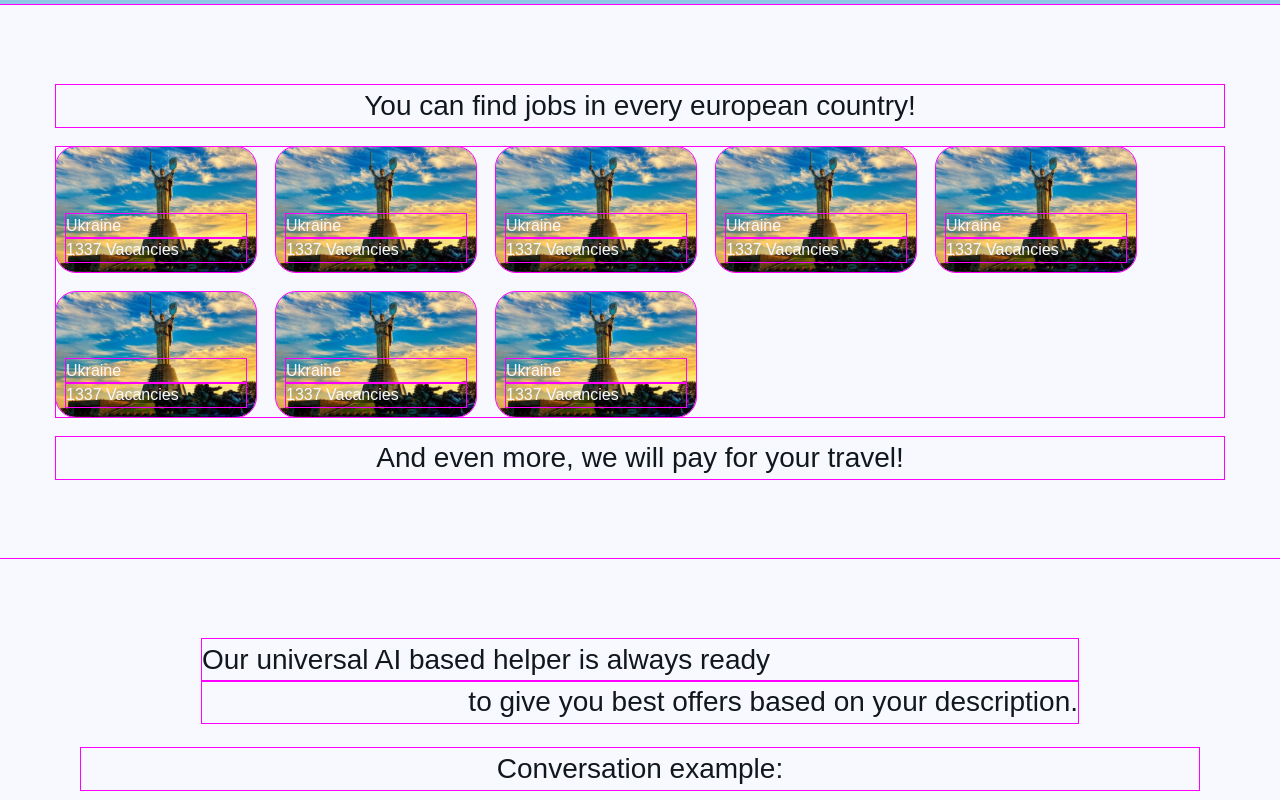
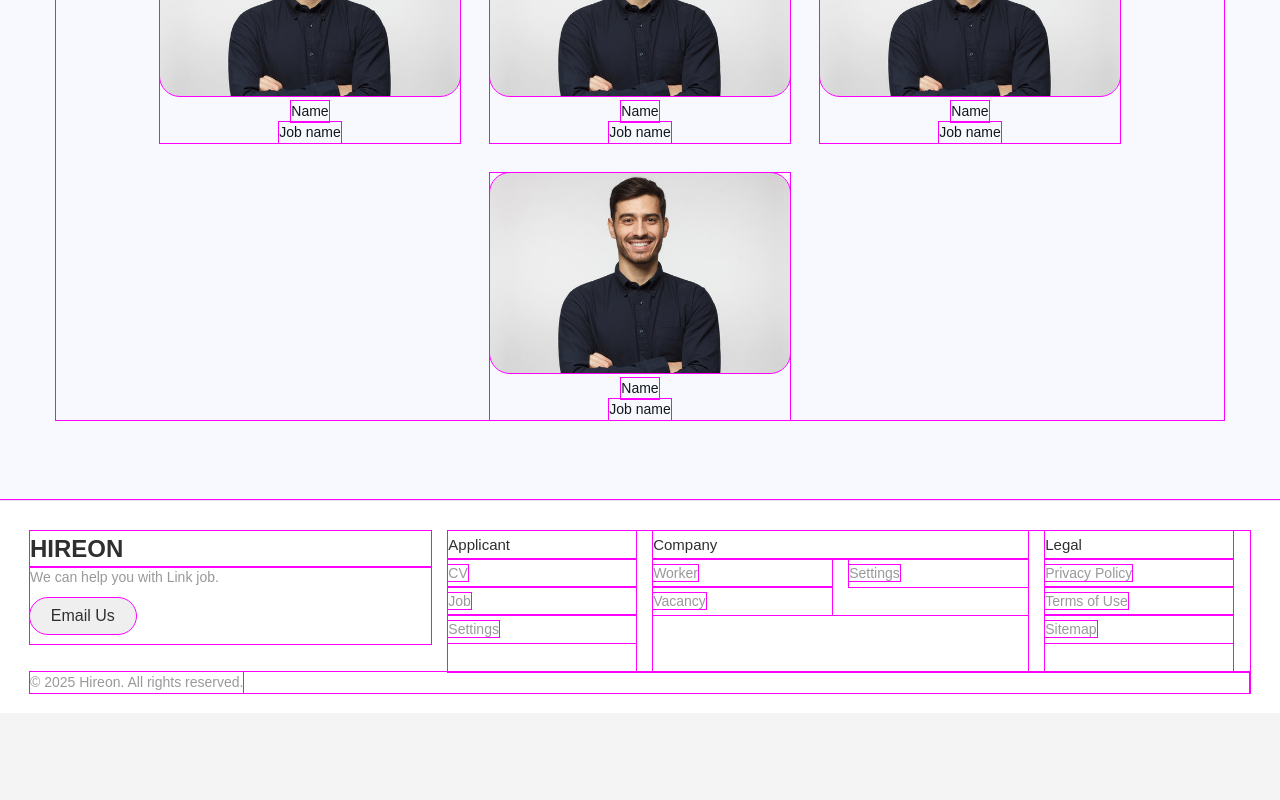
Before and after one commit to Ivan3750/Hireon, a Next.js app: page / in a window 1280 px wide. Shown: the part 2406-3206 px from the top of the page. After the commit the page ends 3119 px from the top, so only its background shows below. Built offline with nearby package versions, Linux system fonts and the light colour scheme; a web font is replaced by a local one.

Commit message:
new footer

```diff
--- a/src/app/(settings)/settings/@user/page.js
+++ b/src/app/(settings)/settings/@user/page.js
@@ -49,16 +49,16 @@ export default function Settings() {
             <div className="flex flex-row justify-between w-full">
               <div className="flex flex-row gap-[20px] text-[0.9vw] font-light">
                 <ul className="text-[#808080] gap-[3px] flex flex-col">
-                  <li className="flex items-center gap-1">
+                  <li key={1} className="flex items-center gap-1">
                     <FaHouse className="text-[18px]" /> {translations.settings.city}:
                   </li>
-                  <li className="flex items-center gap-1">
+                  <li key={2} className="flex items-center gap-1">
                     <FaMapMarkerAlt className="text-[18px]" /> {translations.settings.country}:
                   </li>
-                  <li className="flex items-center gap-1">
+                  <li key={3} className="flex items-center gap-1">
                     <MdOutlineMail className="text-[20px]" /> {translations.login.email}:
                   </li>
-                  <li className="flex items-center gap-1">
+                  <li  key={4}className="flex items-center gap-1">
                     <FaPhoneAlt className="text-[18px]" />{translations.login.phone}:
                   </li>
                 </ul>
--- a/src/app/components/Footer.js
+++ b/src/app/components/Footer.js
@@ -1,18 +1,90 @@
-"use client";
-import noRender from "../noRender.json";
-import { usePathname } from "next/navigation";
-export default function Footer() {
-  if (noRender.includes(usePathname())) return null;
+import Link from "next/link";
+
+
+
+const Footer = () => {
   return (
-    <footer className="flex flex-row justify-between items-center footer w-full bg-[#219EBC] p-[20px]">
-      <h2 className="font-bold  max-[1537px]:text-[30px]
-          max-[1280px]:text-[28px]
-          max-[1024px]:text-[24px]
-          max-[768px]:text-[20px]
-          max-[480px]:text-[16px]" >Hireon</h2>
-      <h2 className="font-medium max-[1537px]:text-[18px]
-          max-[768px]:text-[14px]
-          max-[480px]:text-[10px]">Copyright &copy; 2025, Hireon</h2>
-    </footer>
+    <>
+      <footer className="footer">
+        <div className="footer__addr">
+          <h3 className="footer__logo">HIREON</h3>
+
+
+          <address>
+We can help you with Link job.
+            <Link className="footer__btn" href="mailto:example@gmail.com">
+              Email Us
+            </Link>
+          </address>
+        </div>
+
+        <ul className="footer__nav">
+          <li className="nav__item">
+            <h2 className="nav__title">Applicant</h2>
+
+            <ul className="nav__ul">
+              <li>
+                <Link href="/cv">CV</Link>
+              </li>
+
+              <li>
+                <Link href="/job">Job</Link>
+              </li>
+
+              <li>
+                <Link href="/settings">Settings</Link>
+              </li>
+            </ul>
+          </li>
+
+          <li className="nav__item nav__item--extra">
+            <h2 className="nav__title">Company</h2>
+
+            <ul className="nav__ul nav__ul--extra">
+              <li>
+                <Link href="/worker">Worker</Link>
+              </li>
+
+              <li>
+                <Link href="/vacancy">Vacancy</Link>
+              </li>
+
+              <li>
+                <Link href="/settings">Settings</Link>
+              </li>
+            </ul>
+          </li>
+
+          <li className="nav__item">
+            <h2 className="nav__title">Legal</h2>
+
+            <ul className="nav__ul">
+              <li>
+                <Link href="#">Privacy Policy</Link>
+              </li>
+
+              <li>
+                <Link href="#">Terms of Use</Link>
+              </li>
+
+              <li>
+                <Link href="#">Sitemap</Link>
+              </li>
+            </ul>
+          </li>
+        </ul>
+
+        <div className="legal">
+          <p>&copy; 2025 Hireon. All rights reserved.</p>
+
+          <div className="legal__links">
+            <span>
+            </span>
+          </div>
+        </div>
+      </footer>
+    </>
   );
-}
+};
+
+export default Footer;
--- a/src/app/globals.css
+++ b/src/app/globals.css
@@ -193,3 +193,149 @@ body {
 	width: 100%;
 	height: 100vh;
 }
+
+
+
+*, *:before, *:after {
+  box-sizing: border-box;
+}
+
+html {
+  font-size: 100%;
+}
+
+body {
+  font-family: acumin-pro, system-ui, sans-serif;
+  margin: 0;
+  display: grid;
+  grid-template-rows: auto 1fr auto;
+  font-size: 14px;
+  background-color: #f4f4f4;
+  align-items: start;
+  min-height: 100vh;
+}
+
+.footer {
+  display: flex;
+  flex-flow: row wrap;
+  padding: 30px 30px 20px 30px;
+  color: #2f2f2f;
+  background-color: #fff;
+  border-top: 1px solid #e5e5e5;
+}
+
+.footer > * {
+  flex:  1 100%;
+}
+
+.footer__addr {
+  margin-right: 1.25em;
+  margin-bottom: 2em;
+}
+
+.footer__logo {
+  font-weight: 700;
+  font-size: 1.5rem;
+}
+
+.footer__addr h2 {
+  margin-top: 1.3em;
+  font-size: 15px;
+  font-weight: 400;
+}
+
+.nav__title {
+  font-weight: 400;
+  font-size: 15px;
+}
+
+.footer address {
+  font-style: normal;
+  color: #999;
+}
+
+.footer__btn {
+  display: flex;
+  align-items: center;
+  justify-content: center;
+  height: 36px;
+  max-width: max-content;
+  background-color: rgb(33, 33, 33, 0.07);
+  border-radius: 100px;
+  color: #2f2f2f;
+  line-height: 0;
+  margin: 0.6em 0;
+  font-size: 1rem;
+  padding: 0 1.3em;
+}
+
+.footer ul {
+  list-style: none;
+  padding-left: 0;
+}
+
+.footer li {
+  line-height: 2em;
+}
+
+.footer a {
+  text-decoration: none;
+}
+
+.footer__nav {
+  display: flex;
+	flex-flow: row wrap;
+}
+
+.footer__nav > * {
+  flex: 1 50%;
+  margin-right: 1.25em;
+}
+
+.nav__ul a {
+  color: #999;
+}
+
+.nav__ul--extra {
+  column-count: 2;
+  column-gap: 1.25em;
+}
+
+.legal {
+  display: flex;
+  flex-wrap: wrap;
+  color: #999;
+}
+
+.legal__links {
+  display: flex;
+  align-items: center;
+}
+
+.heart {
+  color: #2f2f2f;
+}
+
+@media screen and (min-width: 24.375em) {
+  .legal .legal__links {
+    margin-left: auto;
+  }
+}
+
+@media screen and (min-width: 40.375em) {
+  .footer__nav > * {
+    flex: 1;
+  }
+
+  .nav__item--extra {
+    flex-grow: 2;
+  }
+
+  .footer__addr {
+    flex: 1 0px;
+  }
+
+  .footer__nav {
+    flex: 2 0px;
+  }
+}
--- a/src/app/page.js
+++ b/src/app/page.js
@@ -10,7 +10,6 @@ import Link from "next/link";
 import example from "./example.json";
 import {useTranslate} from "./hooks/useTranslate";
 import { useEffect, useState } from "react";
-import Loading from "./components/Loading";
 
 
 export default function Home() {
@@ -27,7 +26,7 @@ export default function Home() {
   if (loading) return null;
   return (
     <>
-    <Loading/>
+
       <div className="h-full w-full absolute bg-[rgba(142,202,230,0.6)] -z-40 top-0"></div>
       <Image
         src="/bg.jpg"
```
Also changed, not shown: public/Hireon.png (added), src/app/components/Footer.txt (added).
